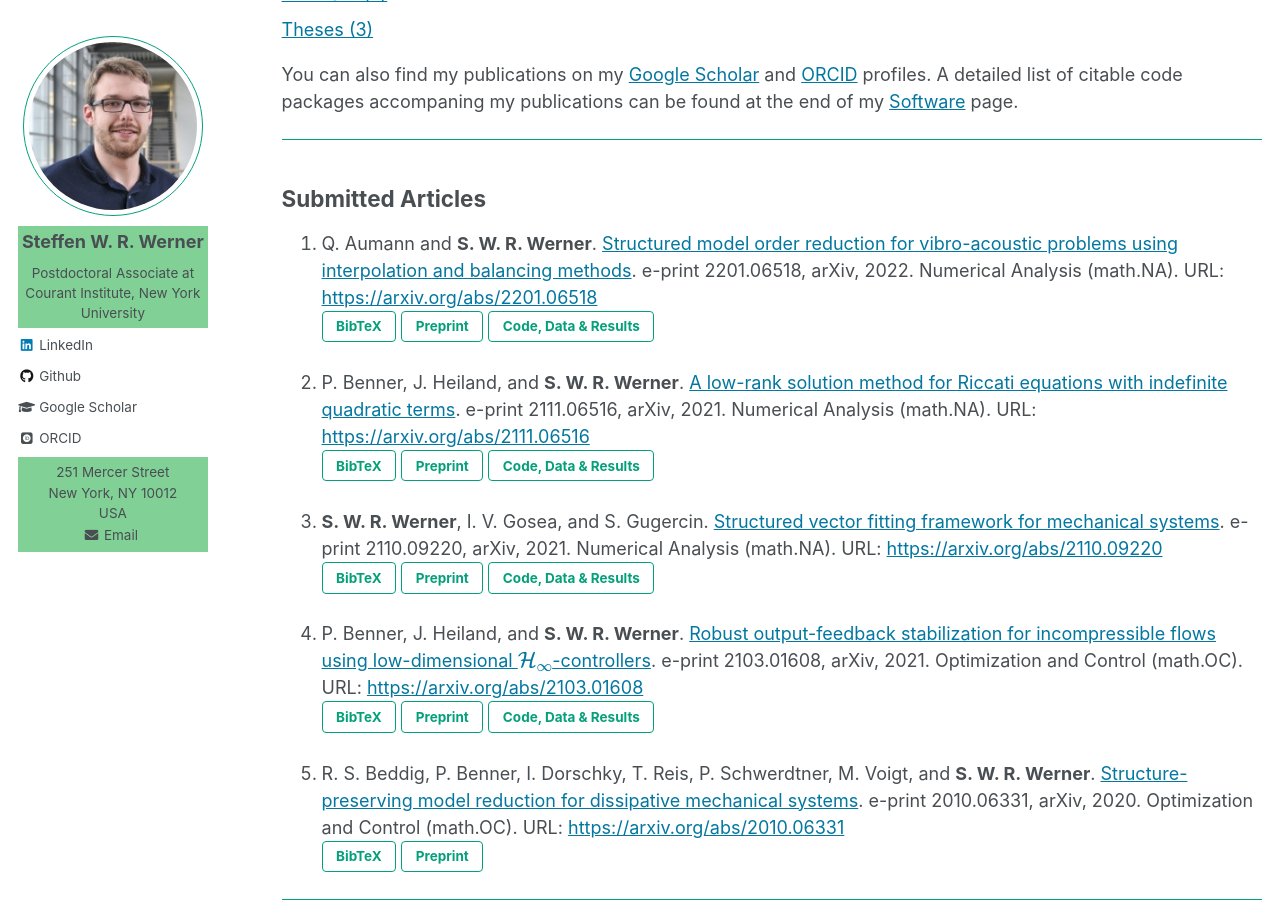
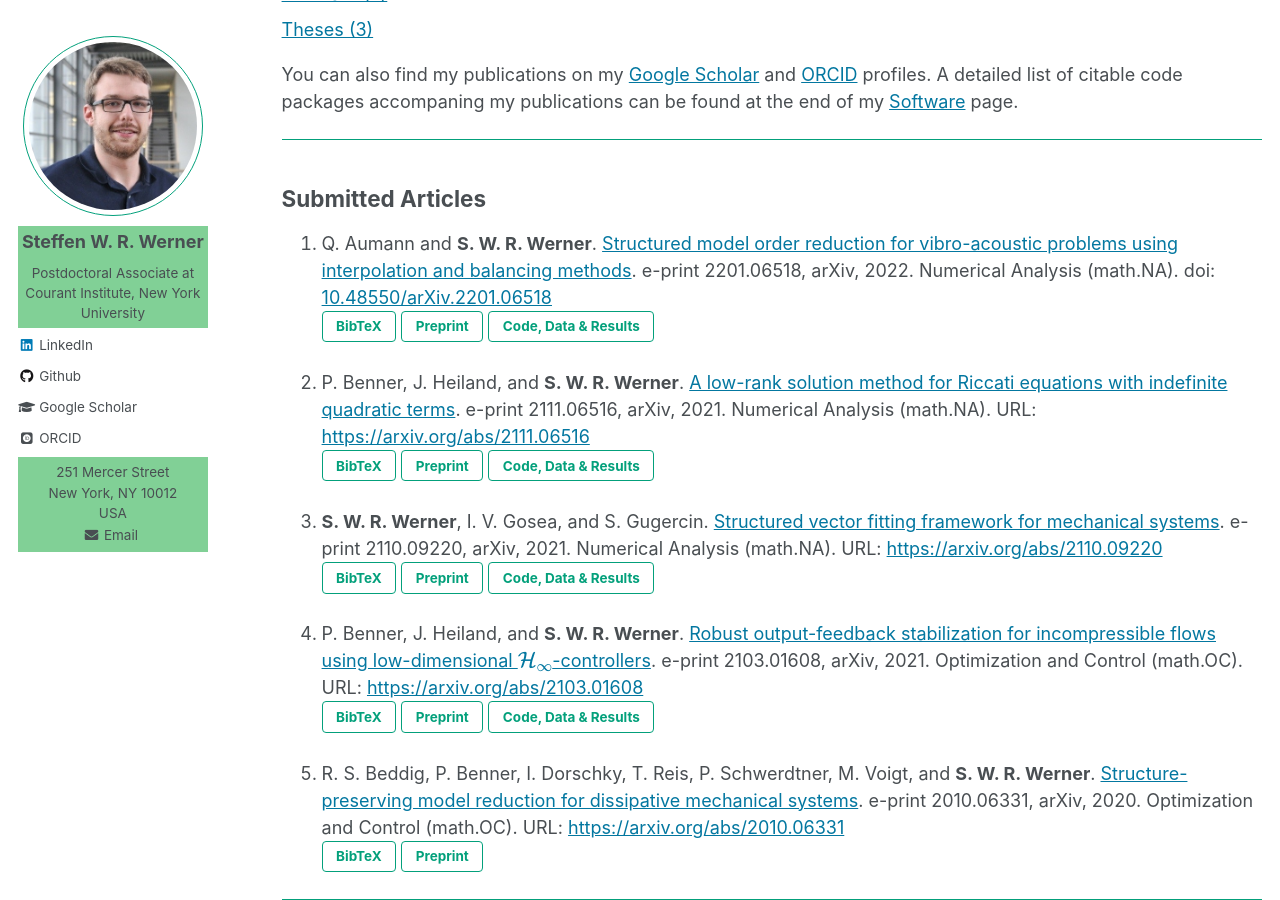
Before and after one commit to ninsteve/ninsteve.github.io, a Jekyll site: the page built from _pages/publications.md, in a window 1280 px wide and 900 px high, scrolled down 316 px. Built offline with Jekyll 4.4.1, drawn with Linux system fonts in a browser that asks for light colours; nearby versions of some CDN libraries; some web fonts are replaced; formulas are drawn with MathJax 3.

Commit message:
First change from URL to DOI.

```diff
--- a/_pages/publications.md
+++ b/_pages/publications.md
@@ -49,14 +49,14 @@ found at the end of my
 ## <a name="submitted"></a>Submitted Articles ##
 
 1.  Q. Aumann and <strong>S. W. R. Werner</strong>. <a
-    target="blank_" href="https://arxiv.org/abs/2201.06518">Structured model
-    order reduction for vibro-acoustic problems using interpolation and
+    target="blank_" href="https://doi.org/10.48550/arXiv.2201.06518">Structured
+    model order reduction for vibro-acoustic problems using interpolation and
     balancing methods</a>.
     e-print 2201.06518, arXiv, 2022. Numerical Analysis (math.NA).
-    URL: <a target="blank_" href="https://arxiv.org/abs/2201.06518">
-    https://arxiv.org/abs/2201.06518</a><br />
+    doi:<a target="blank_" href="https://doi.org/10.48550/arXiv.2201.06518">
+    10.48550/arXiv.2201.06518</a><br />
     <button id="AumW22-pop" class="btn btn--inverse">BibTeX</button>
-    <a target="blank_" href="https://arxiv.org/abs/2201.06518">
+    <a target="blank_" href="https://doi.org/10.48550/arXiv.2201.06518">
     <button class="btn btn--inverse">Preprint</button></a>
     <a target="blank_" href="https://doi.org/10.5281/zenodo.5836047">
     <button class="btn btn--inverse">Code, Data & Results</button></a>
```
